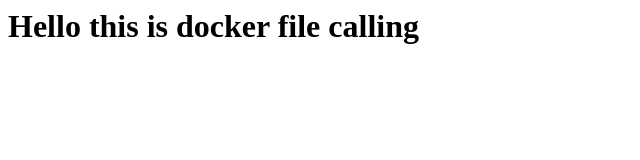
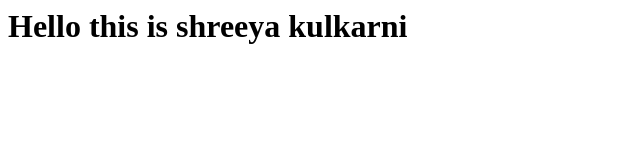
Before and after one commit to Shreeya-Kulkarni/ansible, a plain HTML site: page Docker/index.html in a window 1280 px wide. Shown: the whole page, without its empty margins (0-640 px from the left). Drawn offline with Linux system fonts and the light colour scheme.

Commit message:
--- Auto Git Commit ---

```diff
--- a/Docker/index.html
+++ b/Docker/index.html
@@ -1 +1 @@
-<h1>Hello this is docker file calling</h1>
+<h1>Hello this is shreeya kulkarni</h1>
```
